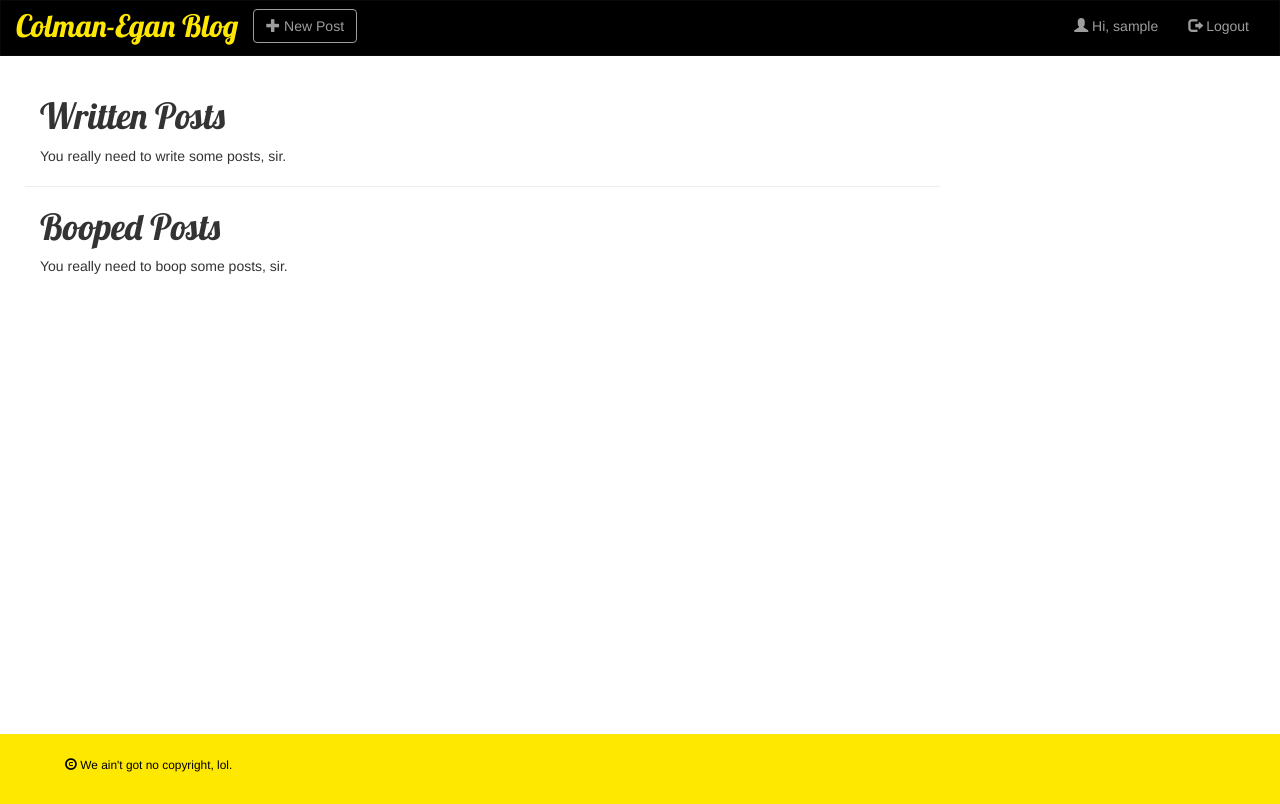
After one commit to broden-wanner/colman_blog, a Django app: page /userstats in a window 1280 px wide. The commit adds this page. Run offline with Django 3.2, Linux system fonts and the light colour scheme; the visitor is signed in with stand-in values (Sample User, id 1); data that the repository does not hold is empty; some libraries are stand-ins or nearby versions.

Commit message:
Added user stats page

```diff
--- a/blog/urls.py
+++ b/blog/urls.py
@@ -12,6 +12,7 @@ urlpatterns = [
 	path('post/<slug:slug>/delete', views.blogDeleteView, name='delete'),
 	path('post/<slug:slug>/comment/<int:pk>/edit', views.blogEditComment, name='edit_comment'),
 	path('post/<slug:slug>/<str:opinion>', views.blogToggleBoopUnboop, name='boop_unboop_toggle'),
+	path('userstats', views.blogUserView, name='user_view')
 ]
 
 if settings.DEBUG:
--- a/blog/views.py
+++ b/blog/views.py
@@ -13,6 +13,15 @@ def blogHomeView(request):
 	for post in posts:
 		post.update_comments()
 	return render(request, 'index.html', {'posts': posts})
+
+@login_required
+def blogUserView(request):
+	written_posts = Post.objects.filter(author=request.user).order_by('-most_recent_date')
+	booped_posts = Post.objects.filter(boops=request.user).order_by('-most_recent_date')
+	total_boops = 0
+	for post in written_posts:
+		total_boops += post.boops.count()
+	return render(request, 'user_view.html', {'written_posts': written_posts, 'booped_posts': booped_posts, 'total_boops': total_boops})
 
 @login_required
 def blogDetailView(request, slug):
--- a/static/css/base.css
+++ b/static/css/base.css
@@ -60,12 +60,18 @@ main {
 .navbar {
     border-radius: 0px;
     background-color: black;
+    height: 4em;
 }
 
 .navbar-inverse .navbar-header .navbar-brand {
     font-family: 'Lobster';
     font-size: 2.2em;
     color: #FFE800;
+}
+
+#main-navbar .navbar-btn {
+    border-color: #A09D9E;
+    color: #A09D9E;
 }
 
 /* Main stuff */
@@ -82,7 +88,7 @@ h1, h2, h3, h4 {
     background-color: black;
 }
 
-.pager li a:hover, .pager li a:active, .btn-default:hover, .btn-default:active, .pressed {
+.pager li a:hover, .pager li a:active, .btn-default:hover, .btn-default:active, .pressed, #main-navbar .navbar-btn:hover {
     color: black;
     background-color: #FFE800;
 }
@@ -127,7 +133,7 @@ h1, h2, h3, h4 {
 }
 
 .published-edited-dates {
-    color: #6B7279;
+    color: #A09D9E;
 }
 
 #boop-unboop-buttons {
@@ -146,6 +152,11 @@ h1, h2, h3, h4 {
     }
 }
 
+.user-view a {
+    color: black;
+    line-height: 2em;
+}
+
 /* Footer Stuff */
 footer {
     background-color: #FFE800;
--- a/templates/base.html
+++ b/templates/base.html
@@ -29,7 +29,7 @@
 				    <div class="collapse navbar-collapse" id="main-navbar">
 						<a class="btn btn-default navbar-btn" href="{% url 'create' %}"><span class="glyphicon glyphicon-plus"></span> New Post</a>
 					    <ul class="nav navbar-nav navbar-right">
-					    	<li><a href="#"><span class="glyphicon glyphicon-user"></span> Hi, {{ user.username }}</a></li>
+					    	<li><a href="{% url 'user_view' %}"><span class="glyphicon glyphicon-user"></span> Hi, {{ user.username }}</a></li>
 						    <li><a href="{% url 'logout' %}"><span class="glyphicon glyphicon-log-out"></span> Logout</a></li>
 					    </ul>
 				    </div>
--- /dev/null
+++ b/templates/user_view.html
@@ -0,0 +1,28 @@
+{% extends 'base.html' %}
+
+{% block content %}
+<div class="row user-view">
+	{% if written_posts %}
+		<h1>Total Boops: {{ total_boops }}</h1>
+		<h1>Written Posts</h1>
+		<ul>
+		{% for post in written_posts %}
+			<li><a href="{% url 'detail' slug=post.slug %}">{{ post.title }}</a></li>
+		{% endfor %}
+		</ul>
+	{% else %}
+		<h1>Written Posts</h1>
+		<p>You really need to write some posts, sir.</p>
+	{% endif %}
+	<hr>
+	<h1>Booped Posts</h1>
+	{% if booped_posts %}
+		<ul>
+		{% for post in booped_posts %}
+			<li><a href="{% url 'detail' slug=post.slug %}">{{ post.title }}</a></li>
+		{% endfor %}
+		</ul>
+	{% else %}
+		<p>You really need to boop some posts, sir.</p>
+	{% endif %}
+{% endblock %}
```
